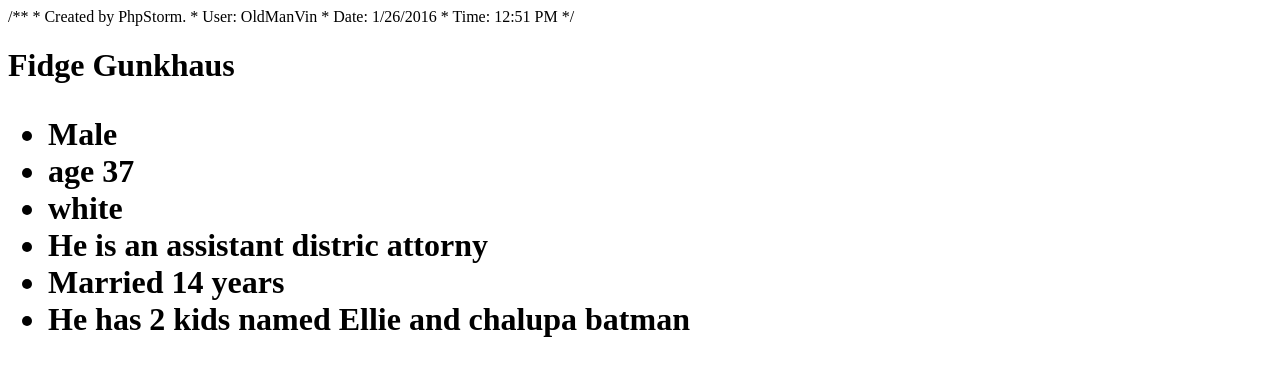
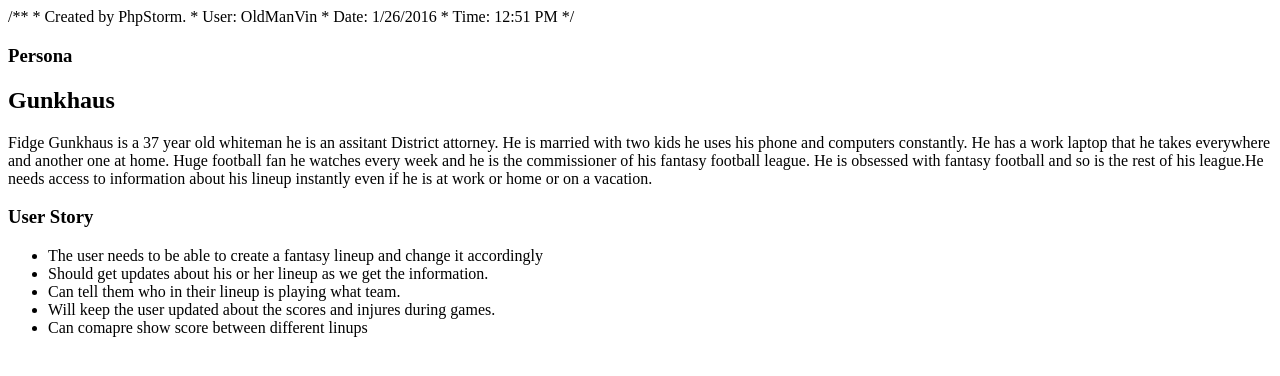
Before and after one commit to chrispaul3625/sprots, a PHP site: page /Fidge_Gunkhaus.php in a window 1280 px wide. Shown: the top 376 px of the page. Run offline with PHP 8.4, Linux system fonts and the light colour scheme.

Commit message:
added persona fidge gunkhaus

```diff
--- a/public_html/epic/personas/Fidge_Gunkhaus.php
+++ b/public_html/epic/personas/Fidge_Gunkhaus.php
@@ -8,17 +8,22 @@
 <!DOCTYPE html>
 <html lang="en">
 	<head>
-	<meta charset="utf-8"/> <!-- the head is for meta data -->
-	<title> My web page </title>
+	<meta charset="utf-8"/>
+	<title> capstone persona </title>
 	</head>
 	<body>
-	<h1>Fidge Gunkhaus<h1>
-	<ul> <li>Male</li>
-		<li> age 37</li>
-		<li> white </li>
-		<li> He is an assistant distric attorny </li>
-		<li> Married 14 years </li>
-		<li>He has 2 kids named Ellie and chalupa batman</li>
-	</ul>
+		<h3>Persona</h3>
+
+		<h2>Gunkhaus</h2>
+	<p> Fidge Gunkhaus is a 37 year old whiteman he is an assitant District attorney. He is married with two kids he uses his phone and computers constantly. He has a work laptop that he takes everywhere and another one at home. Huge football fan he watches every week and he is the commissioner of his fantasy football league. He is obsessed with fantasy football and so is the rest of  his league.He needs access to information about his lineup instantly even if he is at work or home or  on a vacation.</p>
+		<h3>User Story </h3>
+		<ul>
+			<li> The user needs to be able to create a fantasy lineup and change it accordingly </li>
+			<li> Should get updates about his or her lineup as we get the information. </li>
+			<li> Can tell them who in their lineup is playing what team. </li>
+			<li> Will keep the user updated about the scores and injures during games. </li>
+			<li> Can comapre show score between different linups</li>
+		</ul>
+
 	</body>
 	</html>
```
